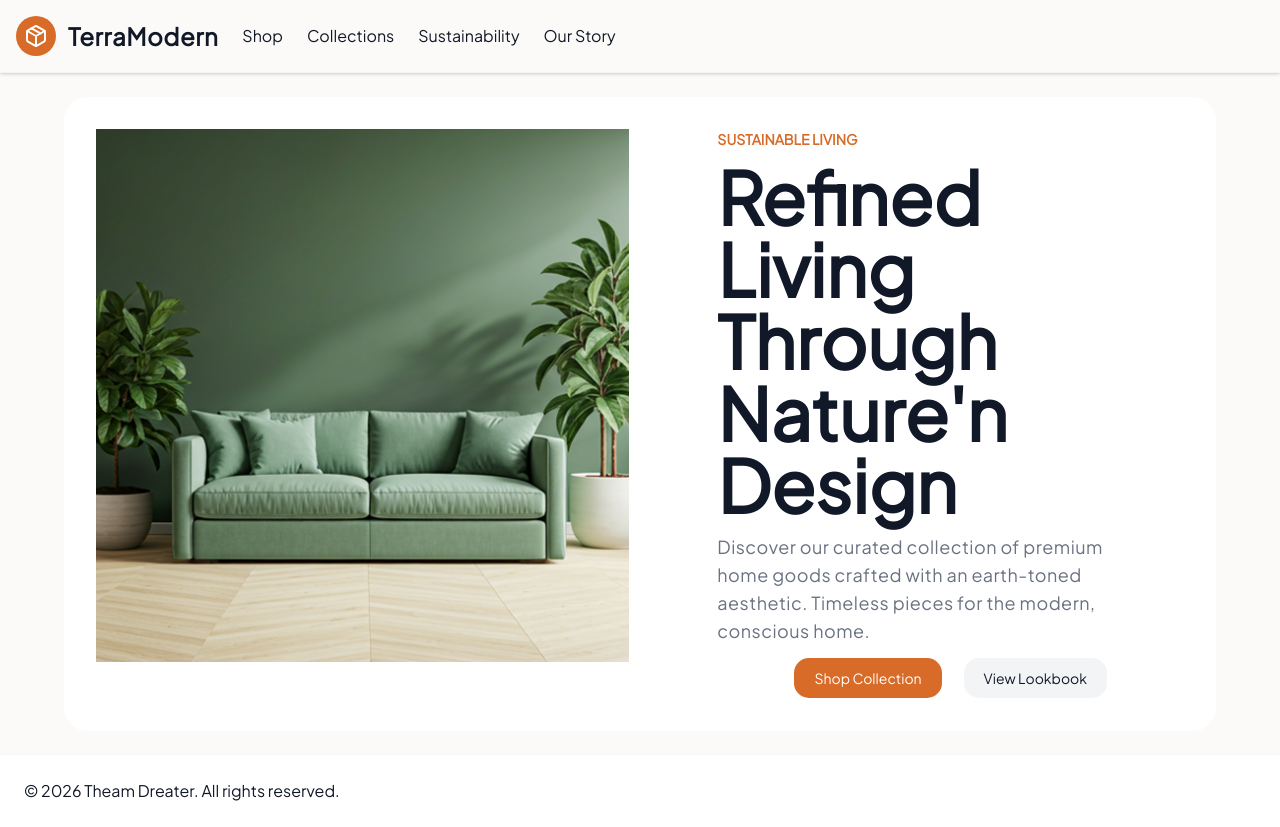
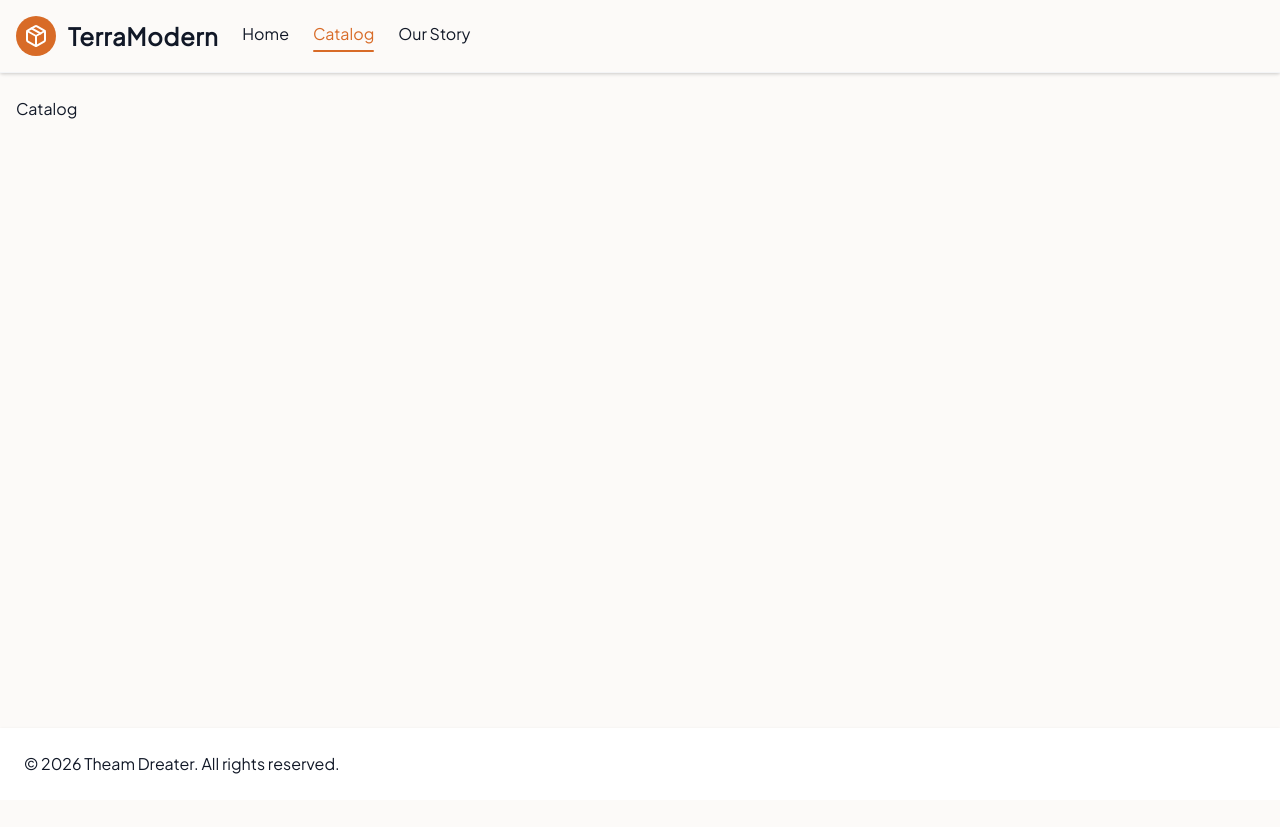
Before and after one commit to KwnxpN/theam-dreater-catalog, a React (Vite) app: page /catalog in a window 1280 px wide. After the commit the page ends 800 px from the top, so only its background shows below. Built offline with nearby package versions, Linux system fonts and the light colour scheme.

Commit message:
feat: add react-router with indicators. Organized folder for component

```diff
--- a/package.json
+++ b/package.json
@@ -20,6 +20,7 @@
     "lucide-react": "^0.577.0",
     "react": "^19.1.1",
     "react-dom": "^19.1.1",
+    "react-router-dom": "^7.13.1",
     "shadcn": "^4.0.8",
     "tailwind-merge": "^3.5.0",
     "tailwindcss": "^4.2.1",
--- a/src/App.tsx
+++ b/src/App.tsx
@@ -1,14 +1,24 @@
-import DefaultLayout from './components/DefaultLayout'
-import Hero from './pages/Hero'
+import DefaultLayout from './components/layout/DefaultLayout'
+import Home from './pages/Home'
+import Catalog from './pages/Catalog'
+import OurStory from './pages/OurStory'
+import { BrowserRouter, Routes, Route } from 'react-router-dom'
 
 function App() {
 
   return (
-    <div>
-      <DefaultLayout>
-        <Hero/>
-      </DefaultLayout>
-    </div>
+    <>
+      <BrowserRouter>
+        <DefaultLayout>
+          {/* Routes */}
+          <Routes>
+            <Route path="/" element={<Home />} />
+            <Route path="/catalog" element={<Catalog />} />
+            <Route path="/our-story" element={<OurStory />} />
+          </Routes>
+        </DefaultLayout>
+      </BrowserRouter>
+    </>
   )
 }
 
--- a/src/components/Header.tsx
+++ /dev/null
@@ -1,70 +0,0 @@
-import { useState } from "react";
-import { Package, Menu, X } from "lucide-react";
-import { Avatar, AvatarFallback } from "./ui/avatar";
-
-const navLinks = ["Shop", "Collections", "Sustainability", "Our Story"];
-
-const Header = () => {
-  const [menuOpen, setMenuOpen] = useState(false);
-
-  return (
-    <header className="border-b border-muted shadow-md relative">
-      <div className="flex mx-auto justify-between md:justify-start md:gap-6 items-center px-4 py-4">
-        {/* Logo */}
-        <div className="flex items-center gap-3">
-          <Avatar size="lg">
-            <AvatarFallback className="bg-primary">
-              <Package className="text-white" />
-            </AvatarFallback>
-          </Avatar>
-          <span className="font-semibold text-2xl tracking-wide">TerraModern</span>
-        </div>
-
-        {/* Desktop Nav */}
-        <nav className="hidden md:flex items-center gap-6">
-          {navLinks.map((link) => (
-            <span
-              key={link}
-              className="font-medium text-secondary-foreground cursor-pointer hover:text-primary transition-colors"
-            >
-              {link}
-            </span>
-          ))}
-        </nav>
-
-        {/* Hamburger Button (mobile only) */}
-        <button
-          className="md:hidden p-2 rounded-md hover:bg-muted transition-colors"
-          onClick={() => setMenuOpen((prev) => !prev)}
-          aria-label="Toggle menu"
-        >
-          {menuOpen ? <X className="w-6 h-6" /> : <Menu className="w-6 h-6" />}
-        </button>
-      </div>
-
-      {/* Mobile Menu */}
-      <div
-        className={`md:hidden overflow-hidden transition-all duration-300 ease-in-out ${menuOpen ? "max-h-125 opacity-100" : "max-h-0 opacity-0"
-          }`}
-      >
-        <div className="border-t border-muted px-4 py-4 flex flex-col gap-4 bg-background">
-
-          {/* Nav Links */}
-          <nav className="flex flex-col gap-3">
-            {navLinks.map((link) => (
-              <span
-                key={link}
-                className="font-medium text-secondary-foreground cursor-pointer hover:text-primary transition-colors py-1"
-                onClick={() => setMenuOpen(false)}
-              >
-                {link}
-              </span>
-            ))}
-          </nav>
-        </div>
-      </div>
-    </header>
-  );
-};
-
-export default Header;
--- a/src/pages/Hero.tsx
+++ b/src/components/home/Hero.tsx
@@ -1,5 +1,5 @@
 import { Button } from "@/components/ui/button";
-import sofaHero from "../assets/images/sofa_hero.png"
+import sofaHero from "../../assets/images/sofa_hero.png";
 
 const Hero = () => {
   return (
--- /dev/null
+++ b/src/components/layout/Header.tsx
@@ -0,0 +1,103 @@
+import { useState } from "react";
+import { Package, Menu, X } from "lucide-react";
+import { Avatar, AvatarFallback } from "../ui/avatar";
+import { NavLink } from 'react-router-dom';
+
+const navLinks = [
+  { name: "Home", path: "/" },
+  { name: "Catalog", path: "/catalog" },
+  { name: "Our Story", path: "/our-story" },
+]
+
+// React Router's NavLink provides an isActive prop to determine if the link is active
+const desktopNavClass = ({ isActive }: { isActive: boolean }) =>
+  `relative font-medium transition-colors
+  ${isActive ?
+    "text-primary" :
+    "text-secondary-foreground hover:text-primary"
+  }`;
+
+const mobileNavClass = ({ isActive }: { isActive: boolean }) =>
+  `font-medium transition-colors
+  ${isActive ? "text-primary" :
+    "text-secondary-foreground hover:text-primary"
+  }`;
+
+
+const Header = () => {
+  const [menuOpen, setMenuOpen] = useState(false);
+
+  return (
+    <header className="border-b border-muted shadow-md relative">
+      <div className="flex mx-auto justify-between md:justify-start md:gap-6 items-center px-4 py-4">
+        {/* Logo */}
+        <div className="flex items-center gap-3">
+          <Avatar size="lg">
+            <AvatarFallback className="bg-primary">
+              <Package className="text-white" />
+            </AvatarFallback>
+          </Avatar>
+          <span className="font-semibold text-2xl tracking-wide">TerraModern</span>
+        </div>
+
+        {/* Desktop Nav */}
+        <nav className="hidden md:flex items-center gap-6">
+          {navLinks.map((link) => (
+            <NavLink to={link.path} key={link.path} className={desktopNavClass} end={link.path === "/"}>
+              {({ isActive }) => (
+                <span className="relative inline-block cursor-pointer pb-1">
+                  {link.name}
+                  <span
+                    className={`absolute -bottom-0.5 left-0 h-0.5 w-full origin-left rounded-full bg-primary transition-transform duration-200
+                      ${isActive ? "scale-x-100" : "scale-x-0"}`}
+                  />
+                </span>
+              )}
+            </NavLink>
+          ))}
+        </nav>
+
+        {/* Hamburger Button (mobile only) */}
+        <button
+          className="md:hidden p-2 rounded-md hover:bg-muted transition-colors"
+          onClick={() => setMenuOpen((prev) => !prev)}
+          aria-label="Toggle menu"
+        >
+          {menuOpen ? <X className="w-6 h-6" /> : <Menu className="w-6 h-6" />}
+        </button>
+      </div>
+
+      {/* Mobile Menu */}
+      <div
+        className={`md:hidden overflow-hidden transition-all duration-300 ease-in-out ${menuOpen ? "max-h-125 opacity-100" : "max-h-0 opacity-0"
+          }`}
+      >
+        <div className="border-t border-muted px-4 py-4 flex flex-col gap-4 bg-background">
+
+          {/* Nav Links */}
+          <nav className="flex flex-col gap-3">
+            {navLinks.map((link) => (
+              <NavLink
+                to={link.path}
+                key={link.path}
+                className={mobileNavClass}
+                end={link.path === "/"}
+                onClick={() => setMenuOpen(false)}
+              >
+                {({ isActive }) => (
+                  <span className="flex items-center gap-2 cursor-pointer">
+                    <span className={`h-2 w-2 rounded-full bg-primary transition-opacity
+                      ${isActive ? "opacity-100" : "opacity-0"}`} />
+                    {link.name}
+                  </span>
+                )}
+              </NavLink>
+            ))}
+          </nav>
+        </div>
+      </div>
+    </header>
+  );
+};
+
+export default Header;
--- /dev/null
+++ b/src/pages/Catalog.tsx
@@ -0,0 +1,7 @@
+const Catalog = () => {
+  return (
+    <div>Catalog</div>
+  )
+}
+
+export default Catalog
--- /dev/null
+++ b/src/pages/Home.tsx
@@ -0,0 +1,9 @@
+import Hero from '../components/home/Hero'
+
+const Home = () => {
+  return (
+    <Hero />
+  )
+}
+
+export default Home
--- /dev/null
+++ b/src/pages/OurStory.tsx
@@ -0,0 +1,7 @@
+const OurStory = () => {
+  return (
+    <div>OurStory</div>
+  )
+}
+
+export default OurStory
```
Also changed, not shown: src/components/layout/DefaultLayout.tsx (renamed from src/components/DefaultLayout.tsx), src/components/layout/Footer.tsx (renamed from src/components/Footer.tsx), 1 other file (tests, documents, lock files or other folders).
